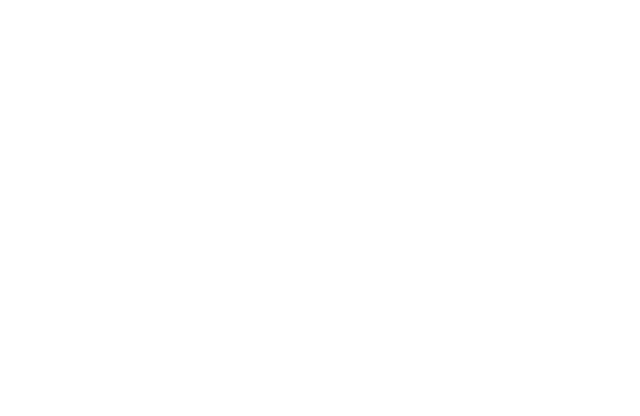
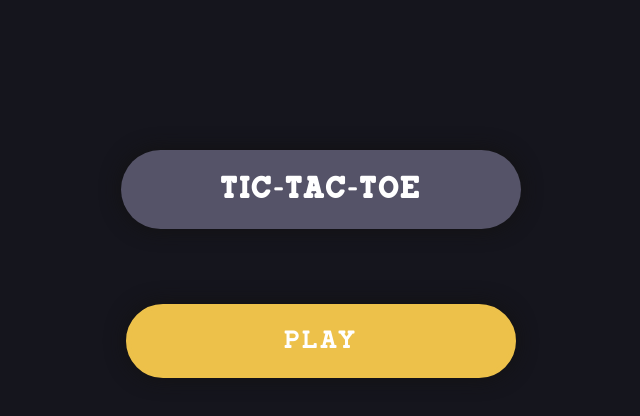
Before and after one commit to Pec650/Tic-Toc-Toe-JS, a plain HTML site: page TicTocToe/main-menu.html in a window 1280 px wide. Shown: the whole page, without its empty margins (319-959 px from the left). Drawn offline with Linux system fonts and the light colour scheme.

Commit message:
Final Update [Dec. 2, 2026]
Added Main Menu

```diff
--- a/TicTocToe/css/gameplay.css
+++ b/TicTocToe/css/gameplay.css
@@ -1,9 +1,5 @@
 @import url('./global.css');
 
-*::selection {
-    background: transparent;
-    color: inherit;
-}
 main {
     padding: 20px;
     justify-items: center;
--- a/TicTocToe/css/global.css
+++ b/TicTocToe/css/global.css
@@ -1,4 +1,9 @@
 @import url('../assets/fonts/fonts.css');
+
+*::selection {
+    background: transparent;
+    color: inherit;
+}
 
 body {
     margin: 0;
--- a/TicTocToe/css/main-menu.css
+++ b/TicTocToe/css/main-menu.css
@@ -1 +1,58 @@
 @import url('./global.css');
+
+main {
+    justify-items: center;
+}
+
+#header-container {
+    cursor: default;
+    background-color: #555368;
+    color: white;
+    padding: 5px;
+    width: 390px;
+    text-align: center;
+    font-family: 'Manline Slabs';
+    letter-spacing: 3px;
+    font-size: 15px;
+    margin-top: 150px;
+    margin-bottom: 25px;
+    border-radius: 100px;
+    corner-shape: squircle;
+    box-shadow: 0 0 20px #131212;
+}
+
+.button-group {
+    display: block;
+    width: 390px;
+    justify-content: space-between;
+
+    button {
+        cursor: pointer;
+        background-color: #edc14a;
+        color: white;
+        padding: 20px;
+        width: 100%;
+        text-align: center;
+        font-family: 'Manline Slabs';
+        letter-spacing: 3px;
+        font-size: 25px;
+        border: 5px solid #edc14a;
+        border-radius: 100px;
+        corner-shape: squircle;
+        box-shadow: 0 0 20px #131212;
+        margin-top: 50px;
+
+        transition: transform 0.1s ease-in-out;
+
+        &:hover {
+            background-color: #d8943a;
+            transform: scale(1.05);
+        }
+
+        &:active {
+            background-color: #d74368ff;
+            border-color: white;
+            transform: scale(1.0);
+        }
+    }
+}
--- /dev/null
+++ b/TicTocToe/css/settings.css
@@ -0,0 +1,62 @@
+@import url("./global.css");
+
+main {
+    justify-items: center;
+}
+
+#header-container {
+    cursor: default;
+    background-color: #555368;
+    color: white;
+    padding: 5px;
+    width: 390px;
+    text-align: center;
+    font-family: 'Manline Slabs';
+    letter-spacing: 3px;
+    font-size: 15px;
+    margin-top: 150px;
+    margin-bottom: 25px;
+    border-radius: 100px;
+    corner-shape: squircle;
+    box-shadow: 0 0 20px #131212;
+}
+
+#settings-container {
+    width: 480px;
+    max-width: 480px;
+    margin-top: 50px;
+
+    label {
+        font-family: 'Manline Slabs';
+        letter-spacing: 3px;
+        font-size: 28px;
+        color: white;
+    }
+
+    .setting {
+        margin-top: 60px;
+
+        input[type="range"] {
+            cursor: pointer;
+            margin-top: 40px;
+            height: 50px;
+            width: 100%;
+
+            &::-webkit-slider-thumb {
+                -webkit-appearance: none;
+                appearance: none;
+                min-width: 30px;
+                min-height: 30px;
+            }
+        }
+
+        input[type="checkbox"] {
+            cursor: pointer;
+            min-width: 30px;
+            min-height: 30px;
+            margin-left: 20px;
+            margin-top: -5px;
+            transform: translateY(5px);
+        }
+    }
+}
--- a/TicTocToe/main-menu.html
+++ b/TicTocToe/main-menu.html
@@ -4,8 +4,22 @@
     <meta charset="UTF-8">
     <meta name="viewport" content="width=device-width, initial-scale=1.0">
     <title>Tic-Tac-Toe</title>
+    <link href="./css/main-menu.css" rel="stylesheet">
 </head>
 <body>
-
+    <main>
+        <div id="header-container">
+            <h1>TIC-TAC-TOE</h1>
+        </div>
+        <div class="button-group">
+            <button id="playButton">PLAY</button>
+        </div>
+    </main>
+    <script>
+        const playButton = document.getElementById("playButton");
+        playButton.addEventListener("click", () => {
+            window.location = "./gameplay.html";
+        });
+    </script>
 </body>
 </html>
```
Also changed, not shown: index.html (+1 -1 lines).
